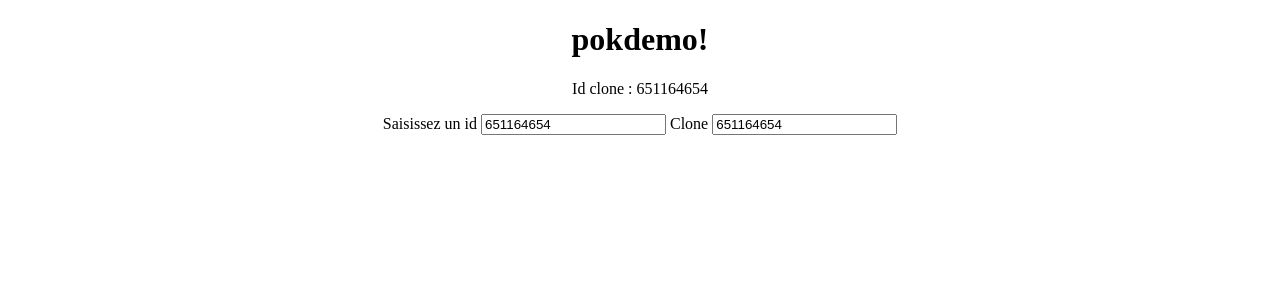
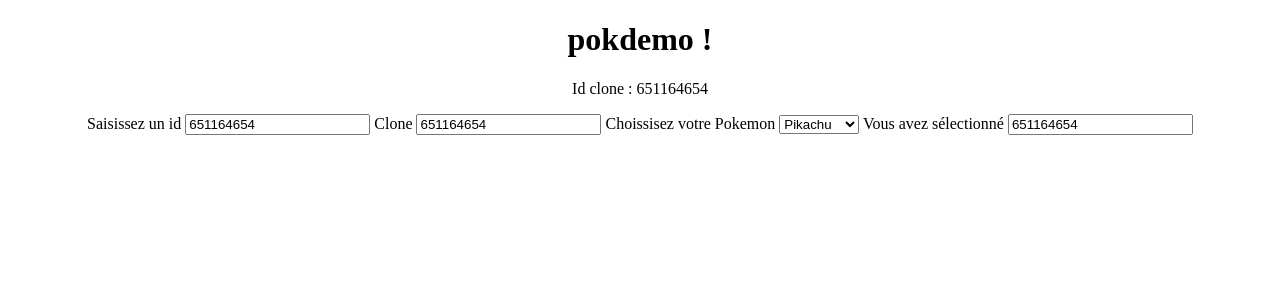
Before and after one commit to hheinle/pokdemo, an Angular app: page / in a window 1280 px wide. Shown: the top 300 px of the page. Built offline with nearby package versions, Linux system fonts and the light colour scheme.

Commit message:
step : question 7 of TP6

```diff
--- a/src/app/my-component/my-component.component.html
+++ b/src/app/my-component/my-component.component.html
@@ -1,6 +1,6 @@
 <div style="text-align:center">
   <h1>
-    {{ title }}!
+    {{ title }} !
   </h1>
   <p>Id clone : {{id}}</p>
   <label> Saisissez un id
@@ -9,4 +9,14 @@
   <label> Clone
     <input type="text" readOnly value={{id}} />
   </label>
+  <label> Choissisez votre Pokemon
+    <select>
+      <option *ngFor="let pokemon of pokemons">
+        {{pokemon.name}}
+      </option>
+    </select>
+  </label>
+  <label> Vous avez sélectionné
+    <input type="text" readOnly value={{id}} />
+  </label>
 </div>
--- a/src/app/my-component/my-component.component.ts
+++ b/src/app/my-component/my-component.component.ts
@@ -1,4 +1,5 @@
 import { Component, OnInit } from '@angular/core';
+import {Pokemon} from '../pokemon';
 
 @Component({
   selector: 'app-my-component',
@@ -7,8 +8,22 @@
 })
 export class MyComponentComponent implements OnInit {
   title = 'pokdemo';
-  id: string = '651164654';
-  constructor() { }
+  id = '651164654';
+  private Pikachu: Pokemon;
+  private Evoli: Pokemon;
+  private Carapuce: Pokemon;
+  private Mimantis: Pokemon;
+  private Ponyta: Pokemon;
+  private pokemons: any[];
+
+  constructor() {
+    this.Pikachu = new Pokemon('Pikachu');
+    this.Evoli = new Pokemon('Evoli');
+    this.Carapuce = new Pokemon('Carapuce');
+    this.Mimantis = new Pokemon('Mimantis');
+    this.Ponyta = new Pokemon('Ponyta');
+    this.pokemons = [this.Pikachu, this.Evoli, this.Carapuce, this.Mimantis, this.Ponyta];
+  }
 
   ngOnInit() {
   }
--- a/src/app/pokemon.ts
+++ b/src/app/pokemon.ts
@@ -1,2 +1,7 @@
 export class Pokemon {
+name: string;
+
+  constructor(name: string) {
+    this.name = name;
+  }
 }
```
Also changed, not shown: 1 other file (tests, documents, lock files or other folders).
